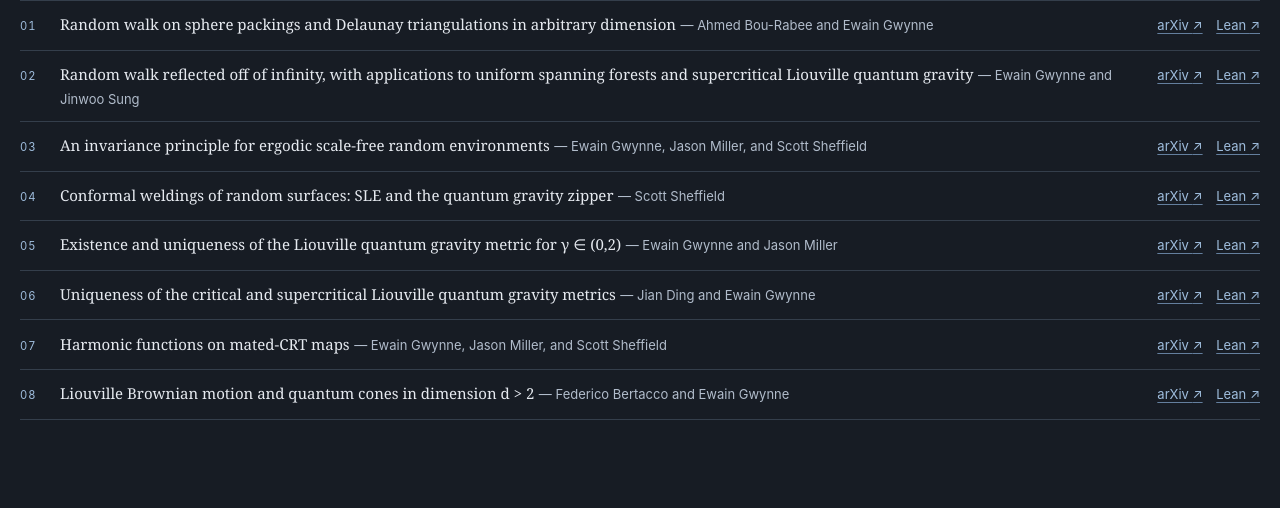
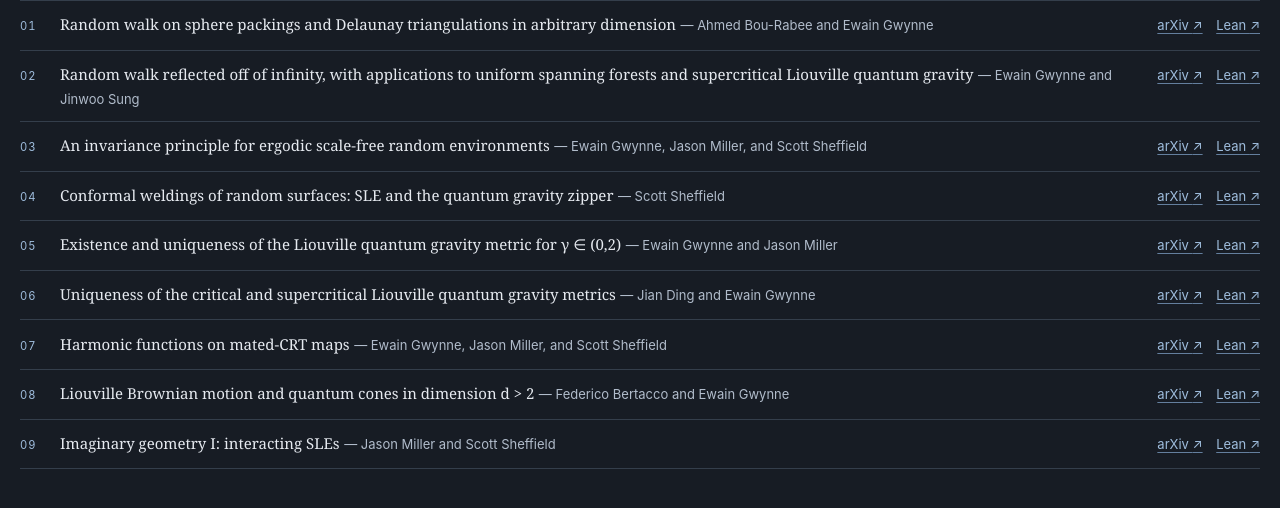
Before and after one commit to leobon12/leobon12.github.io, a plain HTML site: page coding.html in a window 1280 px wide. Shown: the part 186-694 px from the top of the page. Drawn offline with Linux system fonts and the light colour scheme.

Commit message:
Add the Imaginary Geometry I formalization to the Lean page
Co-Authored-By: Claude Opus 5.5 <noreply@anthropic.com>
Claude-Session: https://claude.ai/code/session_015mUJwtdnjqA3nt4EiRqfz8

```diff
--- a/coding.html
+++ b/coding.html
@@ -115,6 +115,17 @@
             <a class="paper-link" href="https://github.com/leobon12/lean-formalizations/tree/main/results/liouville-brownian-motion">Lean <span aria-hidden="true">↗</span></a>
         </p>
       </section>
+      <section class="formalization" id="imaginary-geometry-i" aria-labelledby="imaginary-geometry-i-title">
+        <span class="project-number" aria-hidden="true">09</span>
+        <div class="project-description">
+          <h3 id="imaginary-geometry-i-title">Imaginary geometry I: interacting SLEs</h3>
+          <p class="paper-authors">Jason Miller and Scott Sheffield</p>
+        </div>
+        <p class="project-links">
+            <a class="paper-link" href="https://arxiv.org/abs/1201.1496" aria-label="Read Imaginary geometry I: interacting SLEs on arXiv">arXiv <span aria-hidden="true">↗</span></a>
+            <a class="paper-link" href="https://github.com/leobon12/lean-formalizations/tree/main/results/imaginary-geometry-i" aria-label="Lean formalization of Theorems 1.1 to 1.5, 2.2, 2.4 and 2.6, with no assumptions and documented statement conventions">Lean <span aria-hidden="true">↗</span></a>
+        </p>
+      </section>
     </div>
   </main>
 </body>
```
